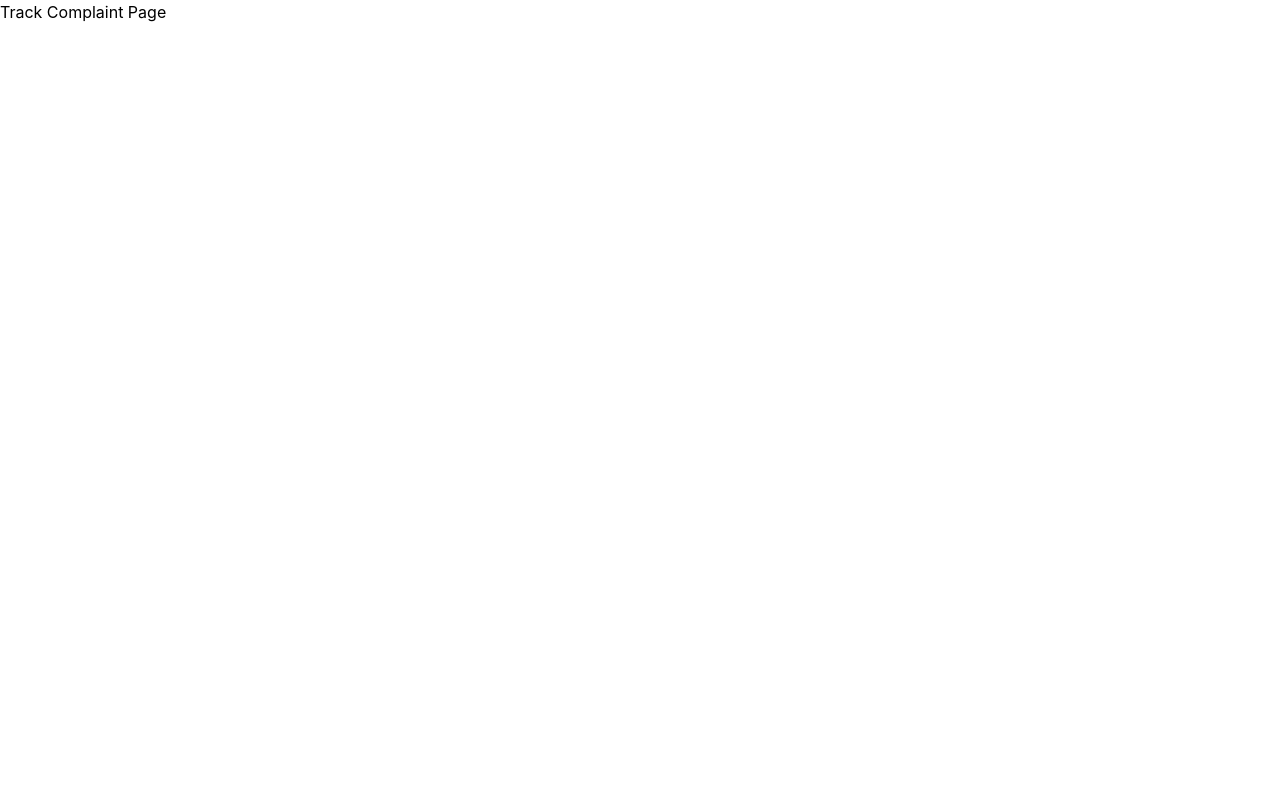
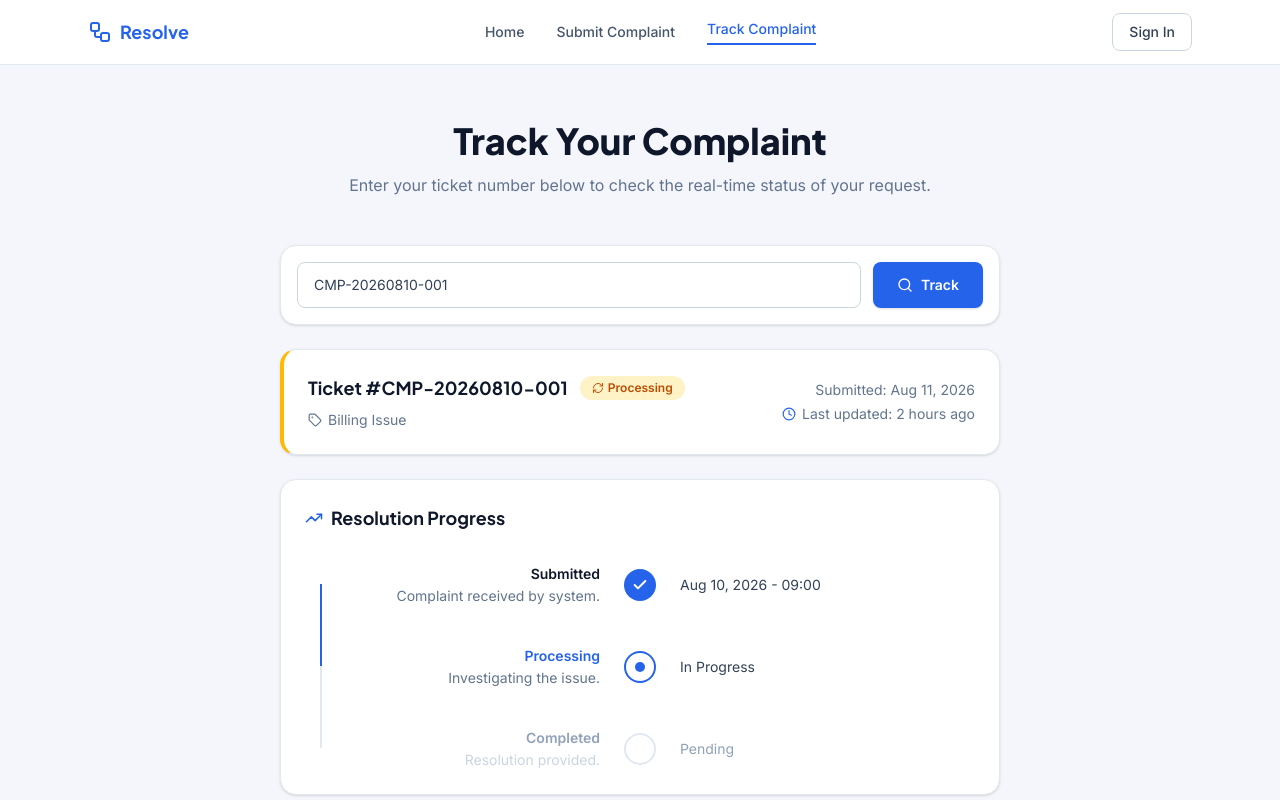
Before and after one commit to andrelim-dev/resolve, a React (Vite) app in the folder frontend/: page /track-complaint in a window 1280 px wide. Shown: the top 800 px of the page. Built offline with nearby package versions, Linux system fonts and the light colour scheme.

Commit message:
feat: implement track complaint page ui

```diff
--- /dev/null
+++ b/frontend/src/components/ResolutionTimeline.jsx
@@ -0,0 +1,93 @@
+import { TrendingUp, Check } from "lucide-react";
+
+function StepIcon({ state }) {
+  if (state === "done") {
+    return (
+      <div className="flex h-8 w-8 items-center justify-center rounded-full bg-[#2563eb] text-white">
+        <Check size={16} strokeWidth={3} />
+      </div>
+    );
+  }
+  if (state === "current") {
+    return (
+      <div className="flex h-8 w-8 items-center justify-center rounded-full border-2 border-[#2563eb] bg-white">
+        <div className="h-2.5 w-2.5 rounded-full bg-[#2563eb]" />
+      </div>
+    );
+  }
+  return (
+    <div className="flex h-8 w-8 items-center justify-center rounded-full border-2 border-slate-200 bg-white" />
+  );
+}
+
+export default function ResolutionTimeline({ steps }) {
+  return (
+    <div className="rounded-2xl border border-slate-200 bg-white p-6 shadow-sm">
+      <h2 className="mb-8 flex items-center gap-2 font-plus-jakarta-sans text-lg font-bold text-slate-900">
+        <TrendingUp size={18} className="text-[#2563eb]" />
+        Resolution Progress
+      </h2>
+
+      <ol>
+        {steps.map((step, index) => {
+          const isLast = index === steps.length - 1;
+          const isMuted = step.state === "upcoming";
+
+          return (
+            <li
+              key={step.title}
+              className="relative flex items-center gap-6 pb-10 last:pb-0"
+            >
+              {/* Connector line */}
+              {!isLast && (
+                <span
+                  className={`hidden sm:block absolute left-4 top-5 h-full w-0.5 -translate-x-1/2 ${
+                    step.state === "done" ? "bg-[#2563eb]" : "bg-slate-200"
+                  }`}
+                />
+              )}
+
+              {/* Left: label + description */}
+              <div className="flex-1 text-right">
+                <p
+                  className={`font-inter text-sm font-semibold ${
+                    isMuted
+                      ? "text-slate-400"
+                      : step.state === "current"
+                        ? "text-[#2563eb]"
+                        : "text-slate-900"
+                  }`}
+                >
+                  {step.title}
+                </p>
+                <p
+                  className={`mt-0.5 font-inter text-sm ${
+                    isMuted ? "text-slate-300" : "text-slate-500"
+                  }`}
+                >
+                  {step.description}
+                </p>
+              </div>
+
+              {/* Center: icon */}
+              <div className="relative z-10">
+                <StepIcon state={step.state} />
+              </div>
+
+              {/* Right: date / status */}
+              <div className="flex-1">
+                <p
+                  className={`font-inter text-sm ${
+                    isMuted ? "text-slate-400" : "text-slate-700"
+                  }`}
+                >
+                  {step.meta}
+                </p>
+              </div>
+            </li>
+          );
+        })}
+      </ol>
+    </div>
+  );
+}
--- /dev/null
+++ b/frontend/src/components/TicketCard.jsx
@@ -0,0 +1,55 @@
+import { Tag, RefreshCw, Clock } from "lucide-react";
+
+const statusStyles = {
+  Processing: "bg-amber-100 text-amber-700",
+  Submitted: "bg-slate-100 text-slate-600",
+  Completed: "bg-emerald-100 text-emerald-700",
+};
+
+const borderStatusStyles = {
+  Processing: "border-l-amber-400",
+  Submitted: "border-l-slate-300",
+  Completed: "border-l-emerald-400",
+};
+
+export default function TicketCard({
+  ticketId,
+  status,
+  category,
+  submittedDate,
+  lastUpdated,
+}) {
+  return (
+    <div
+      className={`flex flex-col gap-4 rounded-2xl border border-slate-200 border-l-4 ${borderStatusStyles[status]} bg-white p-6 shadow-sm sm:flex-row sm:items-center sm:justify-between`}
+    >
+      <div>
+        <div className="flex flex-wrap items-center gap-3">
+          <h2 className="font-plus-jakarta-sans text-lg font-bold text-slate-900">
+            Ticket #{ticketId}
+          </h2>
+          <span
+            className={`inline-flex items-center gap-1 rounded-full px-3 py-1 font-inter text-xs font-semibold ${
+              statusStyles[status] || "bg-slate-100 text-slate-600"
+            }`}
+          >
+            <RefreshCw size={12} />
+            {status}
+          </span>
+        </div>
+        <p className="mt-2 flex items-center gap-1.5 font-inter text-sm text-slate-500">
+          <Tag size={14} />
+          {category}
+        </p>
+      </div>
+
+      <div className="space-y-1 text-left font-inter text-sm text-slate-500 sm:text-right">
+        <p>Submitted: {submittedDate}</p>
+        <p className="flex items-center gap-1.5">
+          <Clock size={14} className="text-[#2563eb]" />
+          Last updated: {lastUpdated}
+        </p>
+      </div>
+    </div>
+  );
+}
--- /dev/null
+++ b/frontend/src/components/TrackSearchBar.jsx
@@ -0,0 +1,24 @@
+import { Search } from "lucide-react";
+
+export default function TrackSearchBar({ value, onChange, onSubmit }) {
+  return (
+    <div className="rounded-2xl border border-slate-200 bg-white p-4 shadow-sm">
+      <div className="flex flex-col gap-3 sm:flex-row">
+        <input
+          type="text"
+          value={value}
+          onChange={(e) => onChange(e.target.value)}
+          placeholder="CMP-20260810-001"
+          className="flex-1 rounded-lg border border-slate-300 px-4 py-3 font-inter text-sm text-slate-700 placeholder:text-slate-400 focus:border-[#2563eb] focus:outline-none focus:ring-2 focus:ring-[#2563eb]/20"
+        />
+        <button
+          onClick={onSubmit}
+          className="flex items-center justify-center gap-2 rounded-lg bg-[#2563eb] px-6 py-3 font-inter text-sm font-semibold text-white shadow-sm transition-colors hover:bg-blue-700"
+        >
+          <Search size={16} />
+          Track
+        </button>
+      </div>
+    </div>
+  );
+}
--- a/frontend/src/pages/TrackComplaintPage.jsx
+++ b/frontend/src/pages/TrackComplaintPage.jsx
@@ -1,3 +1,97 @@
+import { useState } from "react";
+import Navbar from "../components/Navbar";
+import Footer from "../components/Footer";
+import TrackSearchBar from "../components/TrackSearchBar";
+import TicketCard from "../components/TicketCard";
+import ResolutionTimeline from "../components/ResolutionTimeline";
+
+// Contoh data dummy — pada implementasi nyata, ganti dengan hasil fetch API
+// berdasarkan ticketId yang dicari.
+const MOCK_TICKET = {
+  ticketId: "CMP-20260810-001",
+  status: "Processing",
+  category: "Billing Issue",
+  submittedDate: "Aug 11, 2026",
+  lastUpdated: "2 hours ago",
+  steps: [
+    {
+      title: "Submitted",
+      description: "Complaint received by system.",
+      meta: "Aug 10, 2026 - 09:00",
+      state: "done",
+    },
+    {
+      title: "Processing",
+      description: "Investigating the issue.",
+      meta: "In Progress", // INFO: jika state menjadi done, maka meta diganti menjadi tanggal state menjadi done
+      state: "current",
+    },
+    {
+      title: "Completed",
+      description: "Resolution provided.",
+      meta: "Pending",
+      state: "upcoming",
+    },
+  ],
+};
+
 export default function TrackComplaintPage() {
-  return <h1>Track Complaint Page</h1>;
+  const [ticketNumber, setTicketNumber] = useState("CMP-20260810-001");
+  const [ticket, setTicket] = useState(MOCK_TICKET);
+
+  const handleTrack = () => {
+    // TODO: ganti dengan pemanggilan API sesungguhnya berdasarkan ticketNumber
+    if (ticketNumber.trim() === MOCK_TICKET.ticketId) {
+      setTicket(MOCK_TICKET);
+    } else {
+      setTicket(null);
+    }
+  };
+
+  return (
+    <div className="flex min-h-screen flex-col bg-[#f5f6fc] font-inter">
+      <Navbar active="Track Complaint" />
+
+      <main className="flex-1">
+        <section className="mx-auto max-w-3xl px-6 pb-4 pt-14 text-center">
+          <h1 className="font-plus-jakarta-sans text-3xl font-extrabold text-slate-900 md:text-4xl">
+            Track Your Complaint
+          </h1>
+          <p className="mt-3 font-inter text-sm text-slate-500 md:text-base">
+            Enter your ticket number below to check the real-time status of your
+            request.
+          </p>
+        </section>
+
+        <section className="mx-auto max-w-3xl space-y-6 px-6 pb-20 pt-8">
+          <TrackSearchBar
+            value={ticketNumber}
+            onChange={setTicketNumber}
+            onSubmit={handleTrack}
+          />
+
+          {ticket ? (
+            <>
+              <TicketCard
+                ticketId={ticket.ticketId}
+                status={ticket.status}
+                category={ticket.category}
+                submittedDate={ticket.submittedDate}
+                lastUpdated={ticket.lastUpdated}
+              />
+
+              <ResolutionTimeline steps={ticket.steps} />
+            </>
+          ) : (
+            <div className="rounded-2xl border border-slate-200 bg-white p-8 text-center font-inter text-sm text-slate-500 shadow-sm">
+              Tiket dengan nomor tersebut tidak ditemukan. Periksa kembali nomor
+              tiket Anda.
+            </div>
+          )}
+        </section>
+      </main>
+
+      <Footer />
+    </div>
+  );
 }
```
